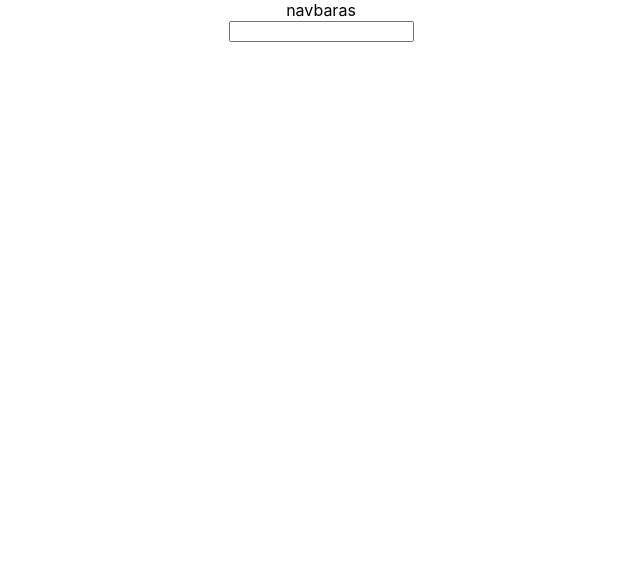
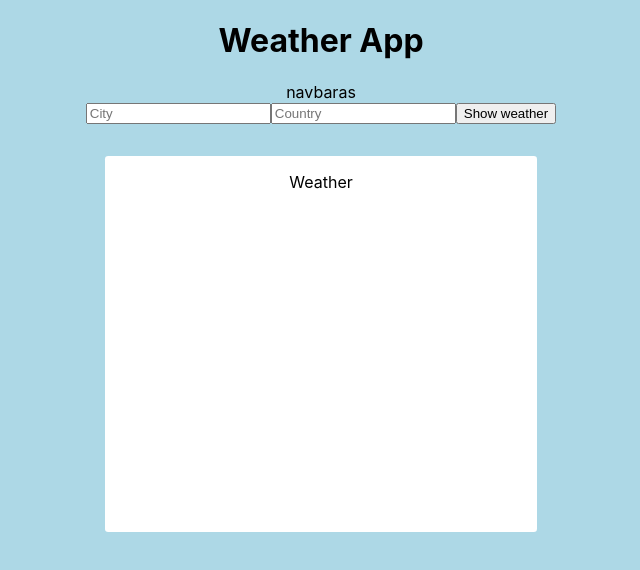
Before and after one commit to Adomas202/weatherApp, a React (Create React App) app: page / in a window 1280 px wide. Shown: the top 570 px of the page, without its empty margins (319-959 px from the left). Built offline with nearby package versions, Linux system fonts and the light colour scheme.

Commit message:
Component structure added

```diff
--- a/public/index.html
+++ b/public/index.html
@@ -5,6 +5,8 @@
     <link rel="shortcut icon" href="%PUBLIC_URL%/favicon.ico">
     <meta name="viewport" content="width=device-width, initial-scale=1, shrink-to-fit=no">
     <meta name="theme-color" content="#000000">
+
+    <link href='https://fonts.googleapis.com/css?family=Roboto:400,300' rel='stylesheet' type='text/css'>
     <!--
       manifest.json provides metadata used when your web app is added to the
       homescreen on Android. See https://developers.google.com/web/fundamentals/web-app-manifest/
--- a/src/App.css
+++ b/src/App.css
@@ -1,3 +1,7 @@
+body {
+  background-color: lightblue;
+}
+
 .App {
   text-align: center;
 }
--- a/src/App.js
+++ b/src/App.js
@@ -1,14 +1,18 @@
-import React, { Component } from 'react';
+import React, {Component} from 'react';
 import './App.css';
+import Title from './components/title';
 import Navbar from './components/Navbar';
-import SearchBar from './components/SearchBox';
+import SearchForm from './components/SearchForm';
+import Card from './components/card';
 
 class App extends Component {
     render() {
         return (
             <div className="App">
+                <Title/>
                 <Navbar/>
-          <SearchBar/>
+                <SearchForm/>
+                <Card/>
             </div>
         );
     }
--- a/src/components/SearchBox.js
+++ /dev/null
@@ -1,9 +0,0 @@
-import React from 'react';
-
-const searchBar = () => {
-    return(
-        <div><input type="text"/></div>
-    )
-};
-
-export default searchBar;
--- /dev/null
+++ b/src/components/SearchForm.js
@@ -0,0 +1,28 @@
+import React, { Component } from 'react';
+import axios from 'axios';
+
+class searchForm extends Component {
+    getWeather() {
+        let url = "http://api.openweathermap.org/data/2.5/weather?q=London&?units=metric&APPID={1d374b49fd74fc42b9e56daff44ae8fc}";
+        axios
+            .get(url)
+            .then(response => {
+                console.log(response.data);
+            })
+            .catch(error => {
+                console.log(error);
+            })
+    }
+
+    render() {
+        return(
+            <form>
+                <input type="text" name="city" placeholder="City"/>
+                <input type="text" name="country" placeholder="Country"/>
+                <button onClick={this.getWeather}>Show weather</button>
+            </form>
+        )
+    }
+}
+
+export default searchForm;
--- /dev/null
+++ b/src/components/card.js
@@ -0,0 +1,12 @@
+import React from 'react';
+import './styles.scss';
+
+const Card = () => {
+    return(
+        <div className="card">
+            Weather
+        </div>
+    )
+};
+
+export default Card;
--- /dev/null
+++ b/src/components/styles.scss
@@ -0,0 +1,10 @@
+.card {
+  width:25em;
+  min-height:22.5em;
+  background: #fff;
+  margin:2em auto;
+  border-radius: .2em;
+  padding-top:1em;
+  padding-left: 1em;
+  padding-right:1em;
+}
--- /dev/null
+++ b/src/components/title.js
@@ -0,0 +1,9 @@
+import React from 'react';
+
+const title = () => {
+    return (
+        <h1>Weather App</h1>
+    )
+};
+
+export default title;
```
Also changed, not shown: package.json (+6 -1 lines), 2 other files (tests, documents, lock files or other folders). Lines whose indentation alone changed are shown as unchanged.
